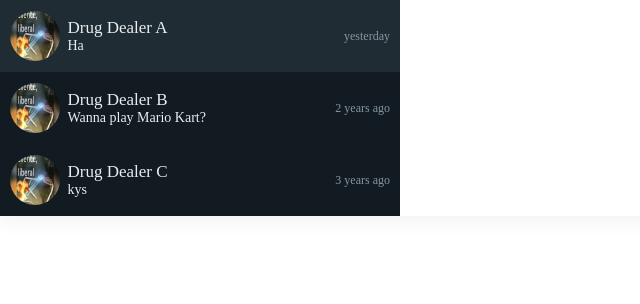
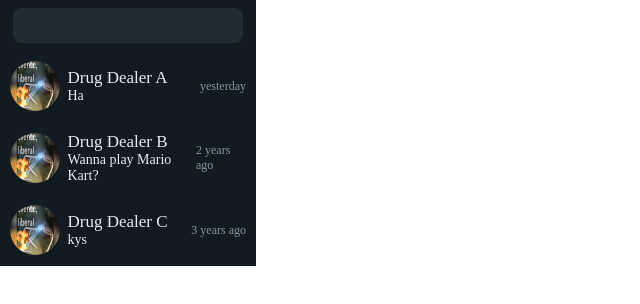
Before and after one commit to Anthony1x/chat-harder, an Angular app: page / in a window 1280 px wide. Shown: the top 304 px of the page, without its empty margins (0-640 px from the left). Built offline with nearby package versions, Linux system fonts and the light colour scheme.

Commit message:
Added Search Component

```diff
--- a/src/app/app.component.html
+++ b/src/app/app.component.html
@@ -1,3 +1,4 @@
 <div class="app">
+    <ch-search></ch-search>
     <ch-chats-overview></ch-chats-overview>
 </div>
--- a/src/app/app.component.scss
+++ b/src/app/app.component.scss
@@ -1,3 +1,3 @@
-.app {
+/*.app {
     box-shadow: 0 6px 18px rgba(11, 20, 26, .05)
-}
+}*/
--- a/src/app/app.module.ts
+++ b/src/app/app.module.ts
@@ -5,9 +5,10 @@ import { AppRoutingModule } from './app-routing.module';
 import { AppComponent } from './app.component';
 import { ChatsOverviewComponent } from './chats-overview/chats-overview.component';
 import { ChatWindowComponent } from './chat-window/chat-window.component';
+import { SearchComponent } from './search/search.component';
 
 @NgModule({
-  declarations: [AppComponent, ChatsOverviewComponent, ChatWindowComponent],
+  declarations: [AppComponent, ChatsOverviewComponent, ChatWindowComponent, SearchComponent],
   imports: [BrowserModule, AppRoutingModule],
   providers: [],
   bootstrap: [AppComponent],
--- a/src/app/chats-overview/chats-overview.component.scss
+++ b/src/app/chats-overview/chats-overview.component.scss
@@ -7,7 +7,7 @@ nav {
 	display: flex;
 	flex-direction: column;
 	height: 72px;
-	width: 25em;
+	width: 20vw;
 	color: #e9edef;
 	background-color: #111b21;
 
--- /dev/null
+++ b/src/app/search/search.component.html
@@ -0,0 +1,3 @@
+<div class="container">
+    <input type="search">
+</div>
--- /dev/null
+++ b/src/app/search/search.component.ts
@@ -0,0 +1,15 @@
+import { Component, OnInit } from '@angular/core';
+
+@Component({
+  selector: 'ch-search',
+  templateUrl: './search.component.html',
+  styleUrls: ['./search.component.scss']
+})
+export class SearchComponent implements OnInit {
+
+  constructor() { }
+
+  ngOnInit(): void {
+  }
+
+}
```
Also changed, not shown: 1 other file (tests, documents, lock files or other folders).
